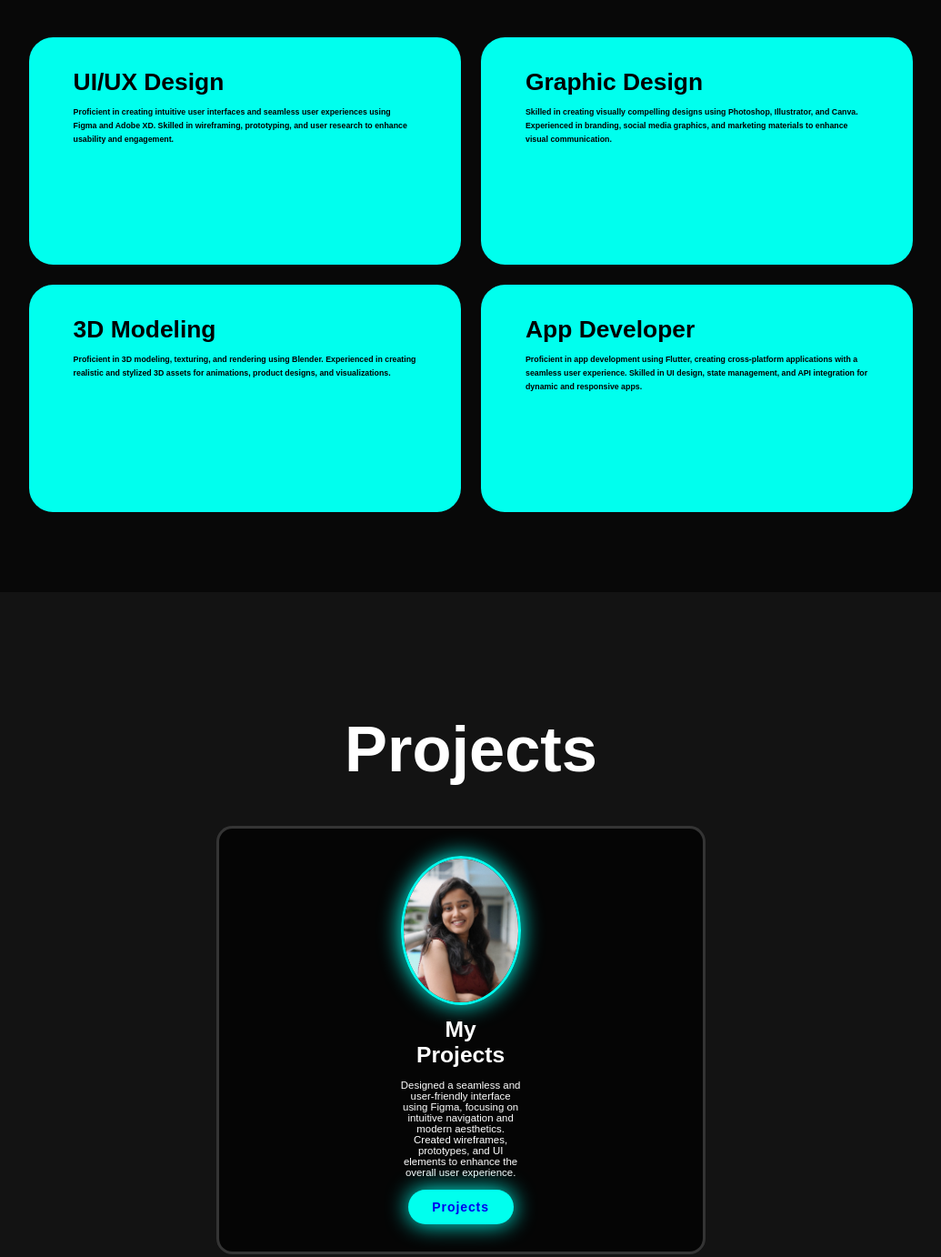
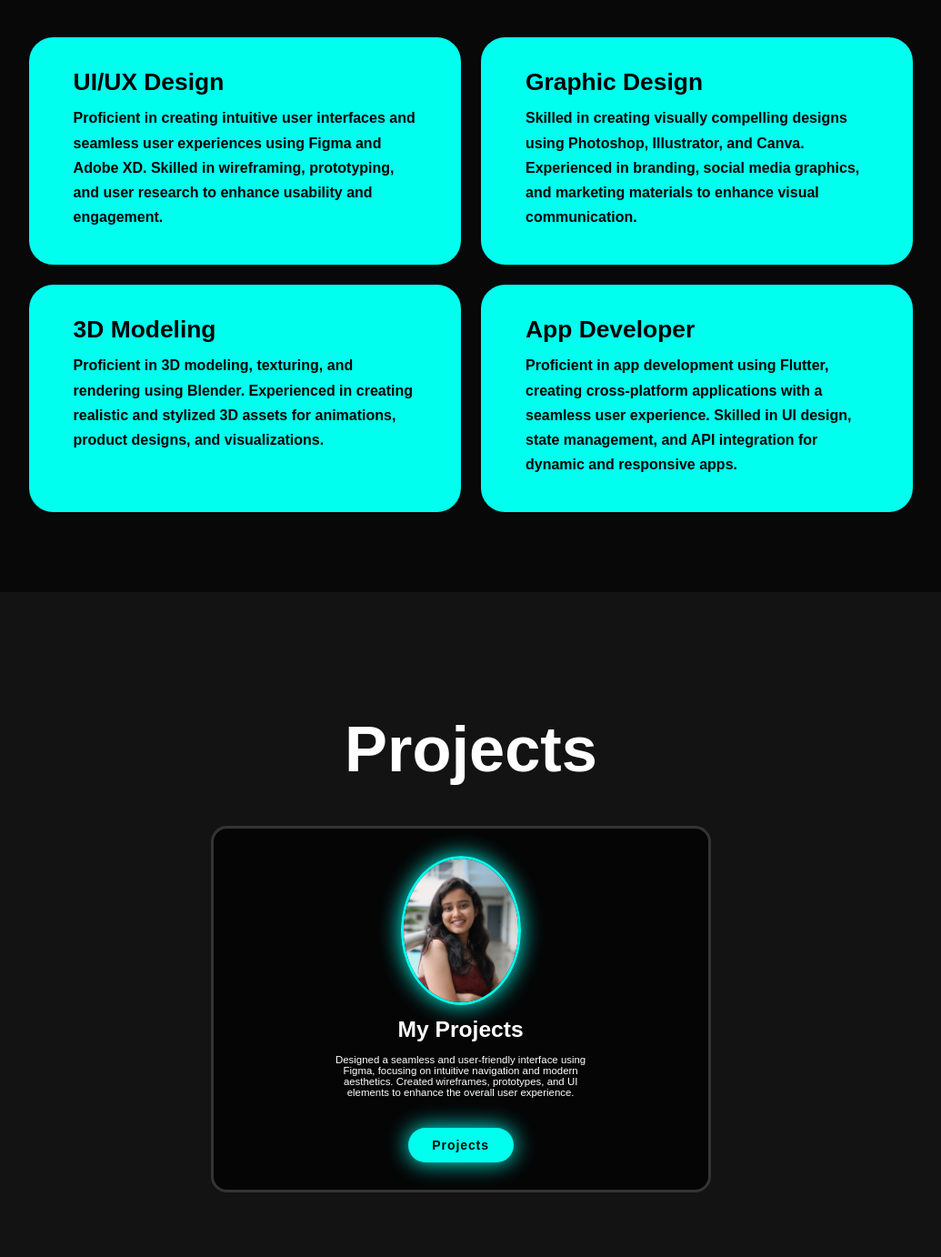
Before and after one commit to praveenkumardev-tech/Friend-s-Portfolio, a plain HTML site: page index.html in a window 1280 px wide. Shown: the part 2572-3954 px from the top of the page at 91% size, without its empty margins (122-1157 px from the left). Drawn offline with nearby package versions, Linux system fonts and the light colour scheme.

Commit message:
Changes done in skill section

```diff
--- a/style.css
+++ b/style.css
@@ -87,6 +87,7 @@ section{
     align-items: center;
     justify-content:center;
     gap: 15rem;
+    width: 100%;
 }
 .home-content{
     display: flex;
@@ -412,7 +413,7 @@ span{
     line-height: 2;
 }
 .skills-info p{
-    font-size:1rem;
+    font-size:16px;
     font-weight: 600;
     max-height: 100px;
     line-height: 1.7;
@@ -479,11 +480,14 @@ span{
     text-align: center;
     text-align:center ;
     font-size: 1.3rem;
+    width: 300px;
+    margin-bottom: 20px;
 }
 
-
-
-
+.projects-item .btn a{
+    text-decoration: none;
+    color: #080808;
+}
 
 .contact{
     background-color: var(--bg-color);
@@ -630,7 +634,7 @@ input[type=number]::-webkit-inner-spin-button{
 
 }
 
-@media(max-width:895px){
+@media(max-width:700px){
     #menu-icon{
         display: block;
     }
```
